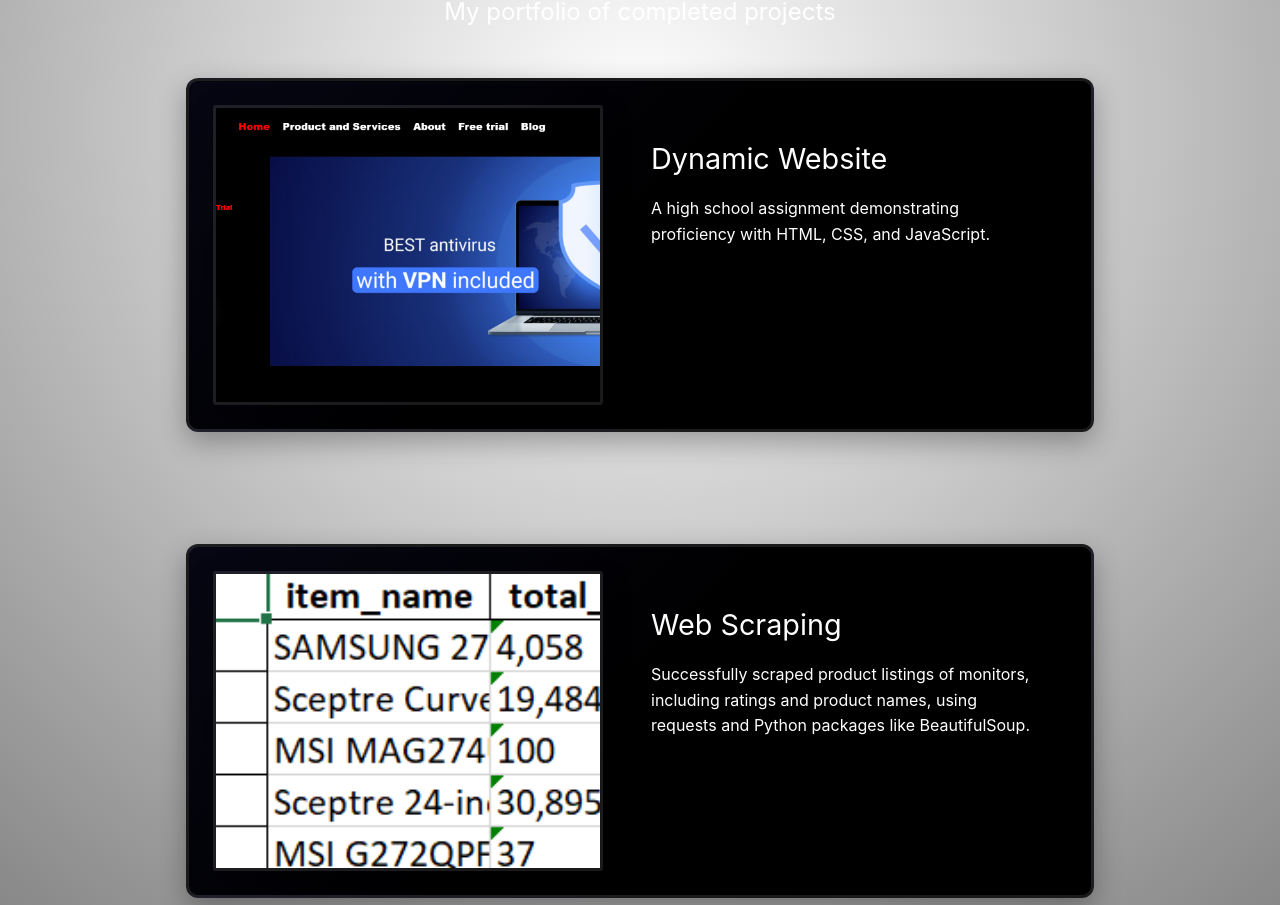
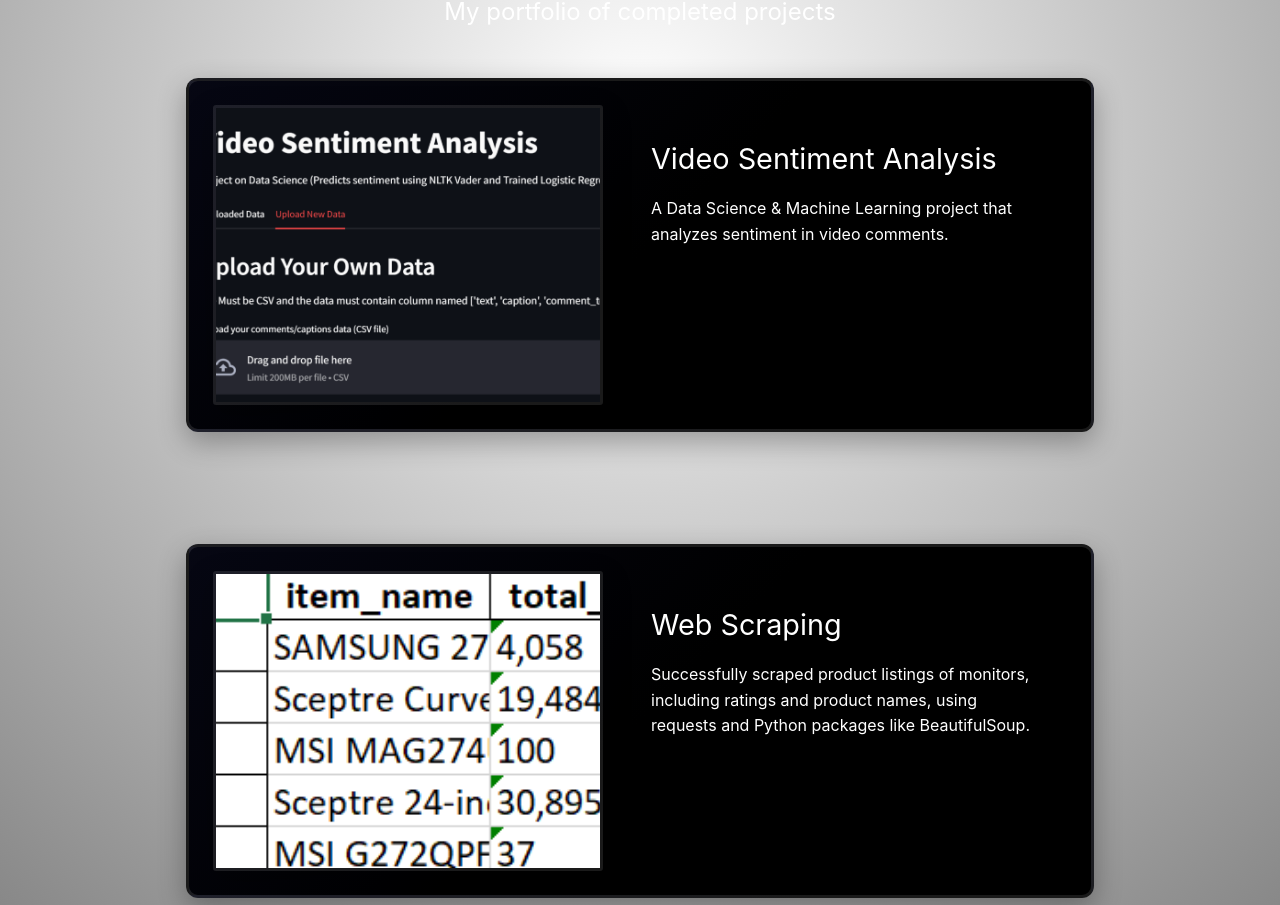
Before and after one commit to Sparshan605/Portfolio_Website, a React (Vite) app: page / in a window 1280 px wide. Shown: the part 1955-2860 px from the top of the page. Built offline with nearby package versions, Linux system fonts and the light colour scheme.

Commit message:
project box

```diff
--- a/src/component/Projects.tsx
+++ b/src/component/Projects.tsx
@@ -1,6 +1,6 @@
 import React, { useState, useRef } from "react";
 import "../Styles/Projects.css";
-import image1 from "../assets/12project.png";
+import image1 from "../assets/Sentiment_st.png";
 import image2 from "../assets/web_s.png";
 import image3 from "../assets/train-titanic.png";
 import image4 from "../assets/EDA.png";
@@ -26,10 +26,10 @@ const Projects: React.FC = () => {
     {
       id: 1,
       img: image1,
-      title: "Dynamic Website",
+      title: "Video Sentiment Analysis",
       description:
-        "A high school assignment demonstrating proficiency with HTML, CSS, and JavaScript. Features include user login and improved navigation for better user experience.",
-      tags: ["HTML", "CSS", "JavaScript", "UI/UX"]
+        "A Data Science & Machine Learning project that analyzes sentiment in video comments. It includes Exploratory Data Analysis (EDA), sentiment classification using NLTK VADER, and a trained Logistic Regression model for improved predictions. The project enables users to upload CSV files containing text data and process sentiment trends efficiently.",
+      tags: ["Python", "NLTK", "Streamlit", "EDA","Data Science & ML"]
     },
     {
       id: 2,
```
Also changed, not shown: src/assets/Iris_st.png (added), src/assets/Sentiment_st.png (added).
